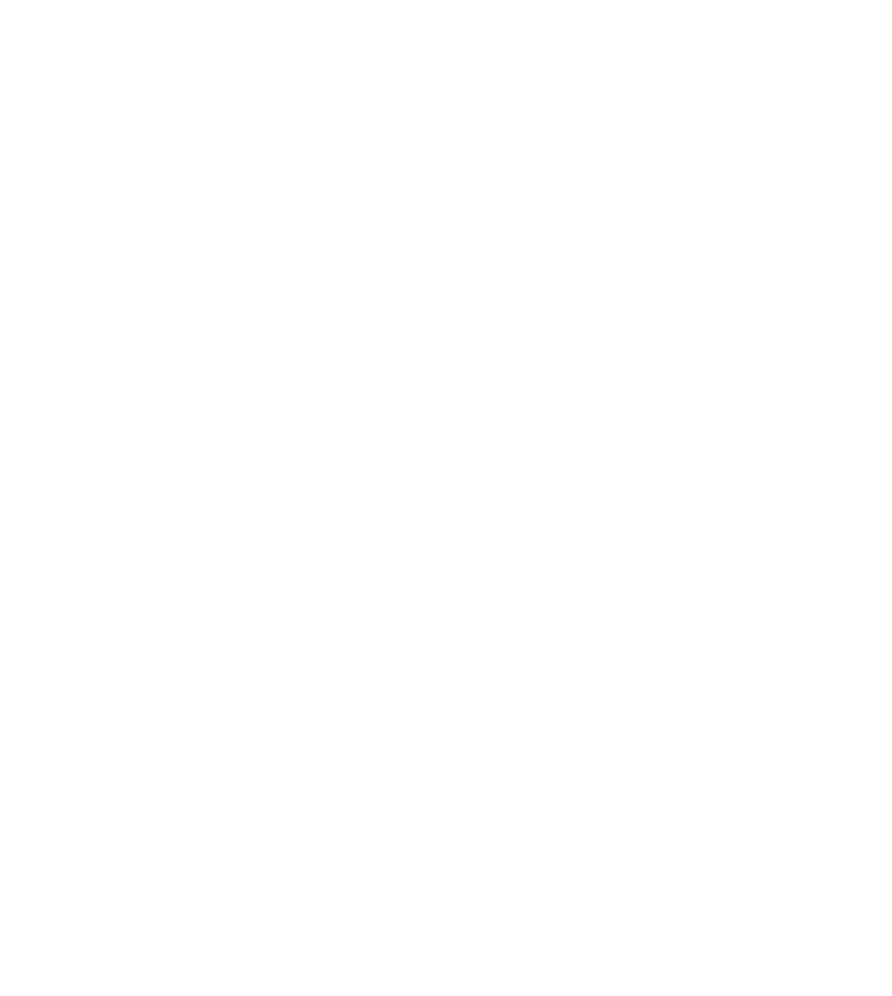
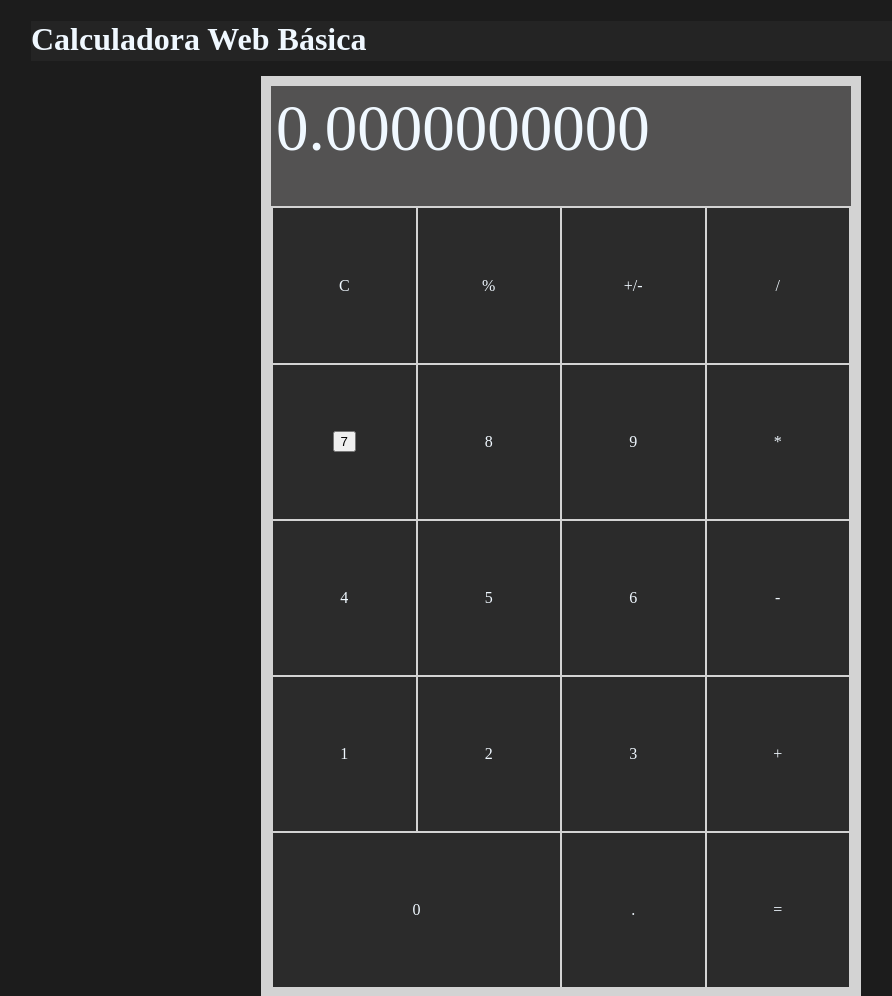
Before and after one commit to CrisRocha01/Calculadora-Web, a plain HTML site: page index.html in a window 1280 px wide. Shown: the whole page, without its empty margins (79-971 px from the left). Before the commit the page ends 800 px from the top, so only its background shows below. Drawn offline with Linux system fonts and the light colour scheme.

Commit message:
layout complete

```diff
--- /dev/null
+++ b/css/style.css
@@ -0,0 +1,62 @@
+* {
+    box-sizing: border-box;
+}
+
+body {
+    box-sizing: border-box;
+    background-color: #1c1c1c;
+    margin: 0;
+    padding: 0;
+    color: aliceblue;
+    height: 100%;
+}
+
+header, footer {
+    background-color: #242424;
+    height: 40px;
+}
+
+#container {
+    width: 1060px;
+    margin: auto;
+}
+
+.calculadora {
+    height: 920px;
+    width: 600px;
+    background-color: lightgrey;
+    margin: auto;
+    margin-top: 15px;
+    padding: 10px;
+}
+
+#visor {
+    background-color: #535252;
+    height: 120px;
+    font-size: 65px;
+    padding: 5px;
+}
+
+#teclado {
+    width: 100%;
+    height: 87%;
+
+
+}
+
+table, tr, td {
+    border: 2px;
+    padding: 0;
+}
+
+#teclado td {
+    background-color: #2b2b2b;
+    text-align: center;
+    width: 25%;
+    height: 20%;
+
+}
+
+.simbolos {
+    background-color: #383737;
+}
--- a/index.html
+++ b/index.html
@@ -4,9 +4,53 @@
     <meta charset="UTF-8">
     <meta http-equiv="X-UA-Compatible" content="IE=edge">
     <meta name="viewport" content="width=device-width, initial-scale=1.0">
+    <link rel="stylesheet" href="css/style.css">
     <title>Calculadora</title>
 </head>
 <body>
+    <div id="container">
+        <header>
+            <h1>Calculadora Web Básica</h1>
+        </header>
+        <section class="calculadora">
+            <div id="visor"><span id="numeros-visor">0.0000000000</span></div>
+            <table id="teclado">
+                <tbody>
+                    <tr>
+                        <td class="simbolos" id="c">C</td>
+                        <td class="simbolos" id="porcento">%</td>
+                        <td class="simbolos" id="mais-menos">+/-</td>
+                        <td class="simbolos" id="divisao">/</td>
+                    </tr>
+                    <tr>
+                        <td id="7"><button>7</button></td>
+                        <td id="8">8</td>
+                        <td id="9">9</td>
+                        <td class="simbolos" id="vezes">*</td>
+                    </tr>
+                    <tr>
+                        <td id="">4</td>
+                        <td id="">5</td>
+                        <td id="">6</td>
+                        <td class="simbolos" id="">-</td>
+                    </tr>
+                    <tr>
+                        <td id="1">1</td>
+                        <td id="2">2</td>
+                        <td id="3">3</td>
+                        <td class="simbolos" id="mais">+</td>
+                    </tr>
+                    <tr>
+                        <td id="zero" colspan="2">0</td>
+                        <td class="simbolos" id="ponto">.</td>
+                        <td class="simbolos" id="igual">=</td>
+                    </tr>
+                </tbody>
+            </table>
 
+        </section>
+
+
+    </div>
 </body>
 </html>
```
